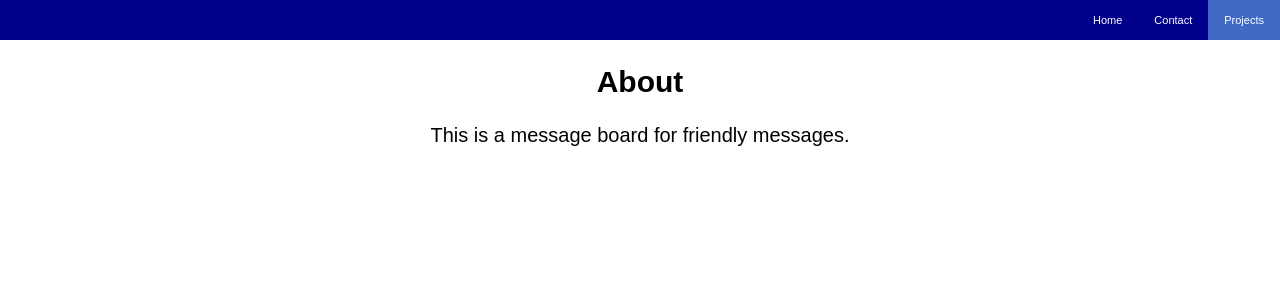
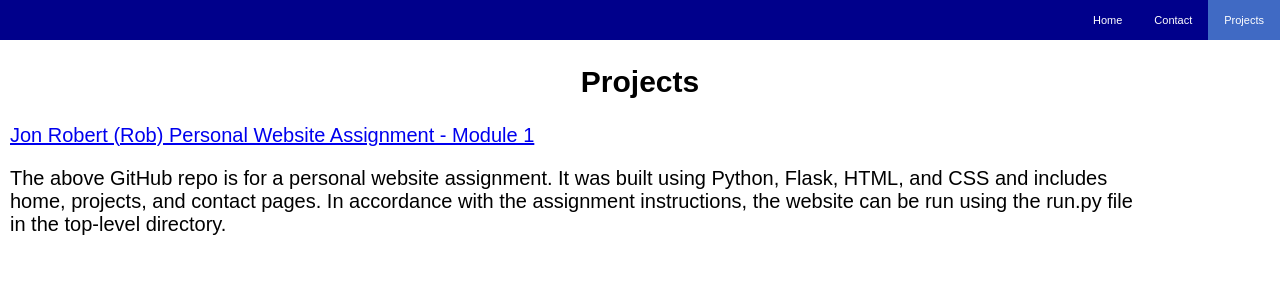
Before and after one commit to rob-boland/jhu_software_concepts, a Flask app: page /projects in a window 1280 px wide. Shown: the top 300 px of the page. Run offline with Flask 3, Linux system fonts and the light colour scheme.

Commit message:
Improved projects.html template

```diff
--- a/Module_1/templates/pages/projects.html
+++ b/Module_1/templates/pages/projects.html
@@ -1,9 +1,16 @@
 {% extends 'base.html' %}
 
 {% block header %}
-  <h2>{% block title %}About{% endblock title %}</h2>
+  <h1>{% block title %}Projects{% endblock title %}</h1>
 {% endblock header %}
 
 {% block content %}
-  <p>This is a message board for friendly messages.</p>
+  <p class="contact-content">
+      <a href="https://github.com/rob-boland/jhu_software_concepts/tree/main/Module_1">Jon Robert (Rob) Personal Website Assignment - Module 1</a>
+  </p>
+  <p class="contact-content">
+      The above GitHub repo is for a personal website assignment. It was built using Python, Flask, HTML, and CSS and includes home, projects, and contact pages.
+      In accordance with the assignment instructions, the website can be run using the run.py file in the top-level directory.
+  </p>
+
 {% endblock content %}
```
